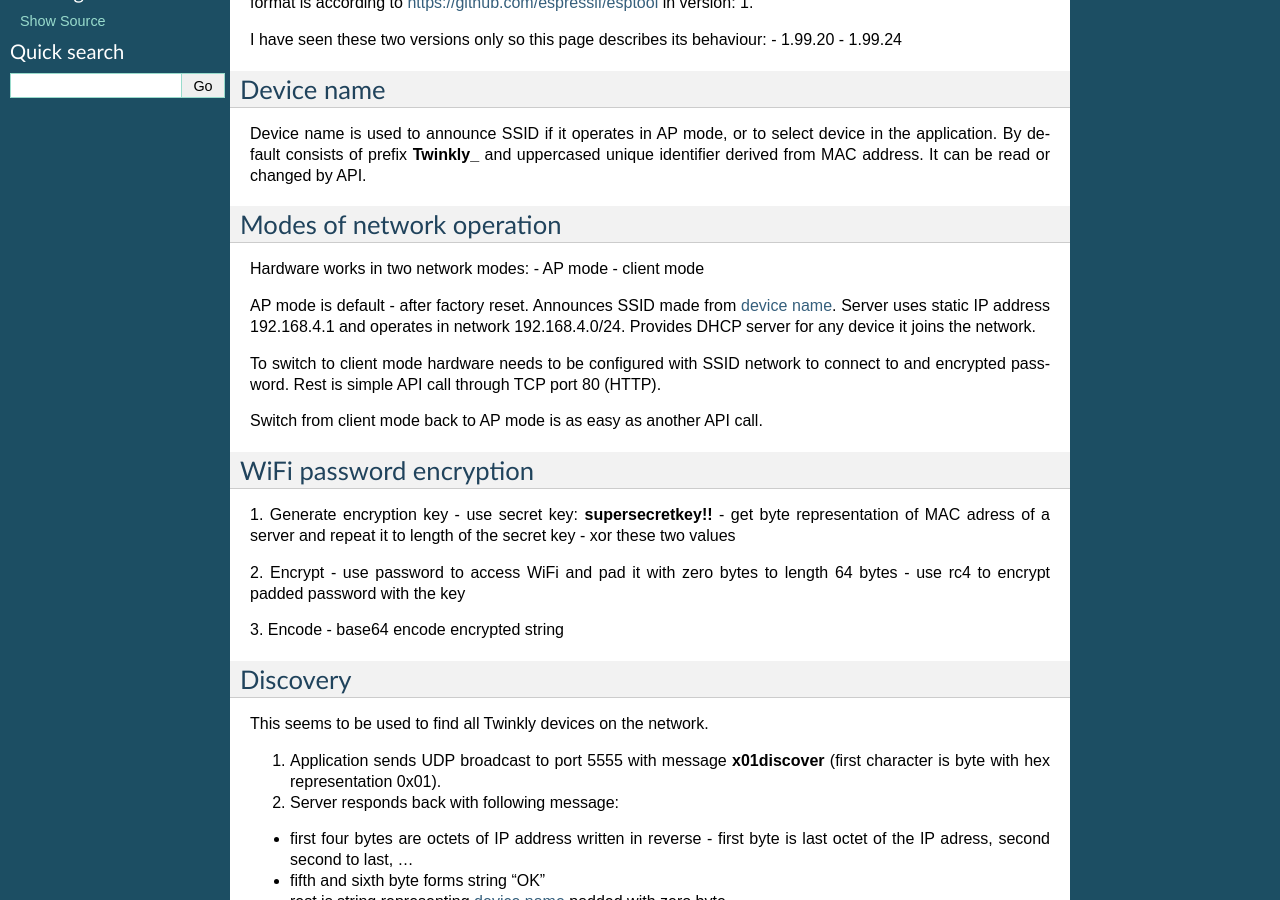
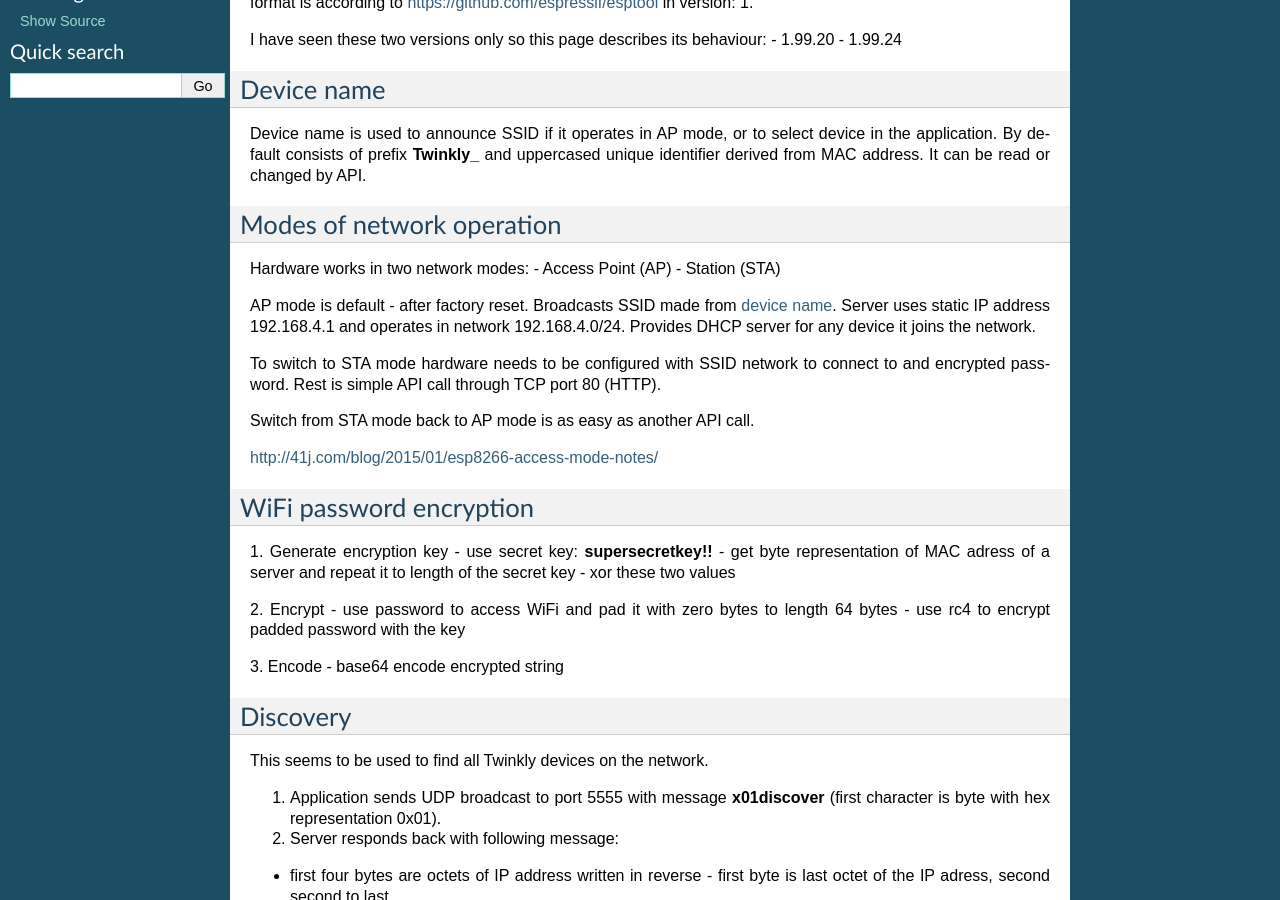
Before and after one commit to scrool/xled, a Sphinx documentation site: the page built from docs/protocol_details.rst, in a window 1280 px wide and 900 px high, scrolled down 547 px. Built offline with Sphinx 7.4.7, drawn with Linux system fonts in a browser that asks for light colours.

Commit message:
Improve docs

```diff
--- a/docs/protocol_details.rst
+++ b/docs/protocol_details.rst
@@ -38,14 +38,16 @@ Modes of network operation
 --------------------------
 
 Hardware works in two network modes:
-- AP mode
-- client mode
+- Access Point (AP)
+- Station (STA)
 
-AP mode is default - after factory reset. Announces SSID made from `device name`_. Server uses static IP address 192.168.4.1 and operates in network 192.168.4.0/24. Provides DHCP server for any device it joins the network.
+AP mode is default - after factory reset. Broadcasts SSID made from `device name`_. Server uses static IP address 192.168.4.1 and operates in network 192.168.4.0/24. Provides DHCP server for any device it joins the network.
 
-To switch to client mode hardware needs to be configured with SSID network to connect to and encrypted password. Rest is simple API call through TCP port 80 (HTTP).
+To switch to STA mode hardware needs to be configured with SSID network to connect to and encrypted password. Rest is simple API call through TCP port 80 (HTTP).
 
-Switch from client mode back to AP mode is as easy as another API call.
+Switch from STA mode back to AP mode is as easy as another API call.
+
+http://41j.com/blog/2015/01/esp8266-access-mode-notes/
 
 
 WiFi password encryption
--- a/docs/rest_api.rst
+++ b/docs/rest_api.rst
@@ -528,6 +528,7 @@ Parameters as JSON object.
 	(string) mode of operation.
 
 Mode can be one of:
+
 * `off` - turns off lights
 * `demo` - starts predefined sequence of effects that are changed after few seconds
 * `movie` - plays predefined or uploaded effect
```
Also changed, not shown: other parts of docs/rest_api.rst (+1 -1 lines).
